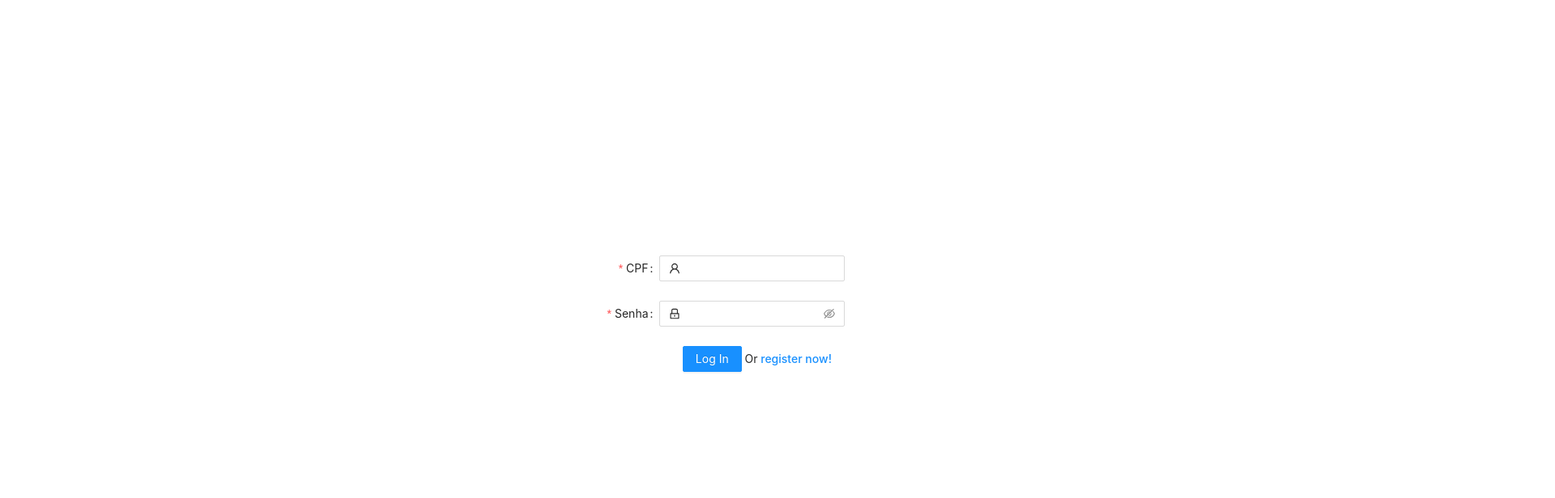
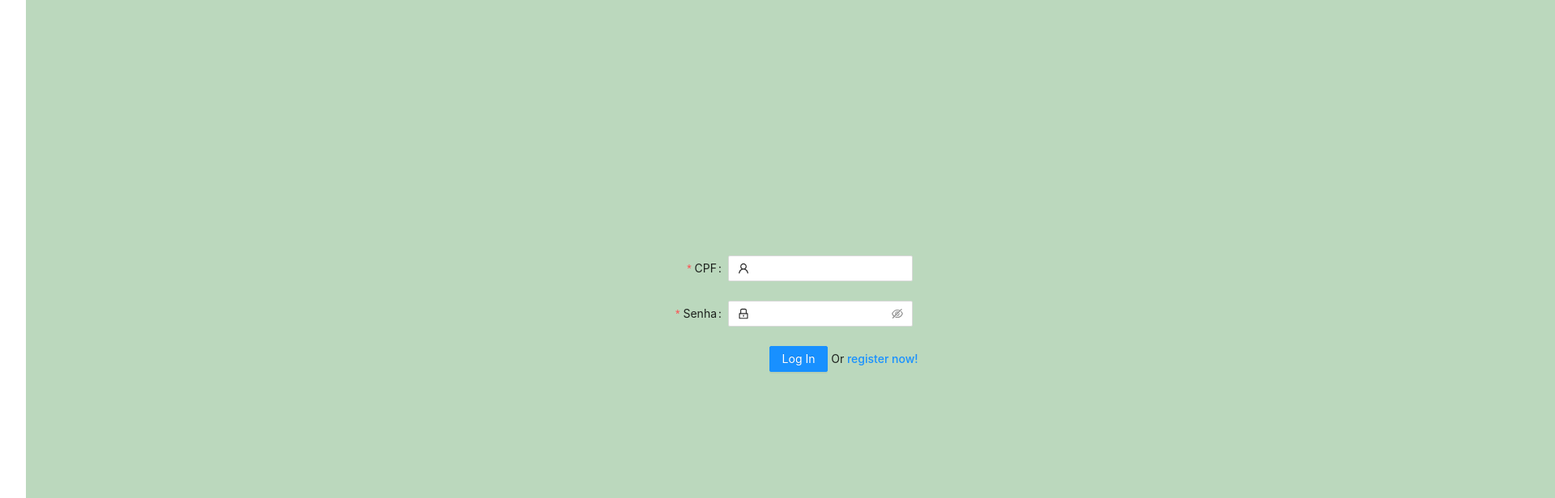
Before and after one commit to leonardogoandete/doasangue, a React (Vite) app: page /login in a window 1280 px wide. Shown: the top 616 px of the page at 81% size, 1920 px wide, since content can reach past the window. Built offline with nearby package versions, Linux system fonts and the light colour scheme.

Commit message:
Testando css

```diff
--- a/src/components/Login/index.tsx
+++ b/src/components/Login/index.tsx
@@ -2,7 +2,7 @@ import { Button, Col, Form, Input, Row, message } from "antd"
 import { useNavigate } from "react-router-dom"
 import {  LockOutlined, UserOutlined  } from '@ant-design/icons';
 import { useAuth } from "../../context/AuthProvider/useAuth"
-
+import styles from './login.css'
 
 export const Login = () => {
     const auth  = useAuth();
@@ -19,13 +19,15 @@ export const Login = () => {
 
     return(
         <div
+        className={styles} id="formulario"
         style={{
             padding:150,
-            width: 1800,
+            width: 1905,
             top: -290
         }}
         >
         <Row
+            className="formulario-row"
             justify="center"
             align="middle"
             style={{
--- /dev/null
+++ b/src/components/Login/login.css
@@ -0,0 +1,13 @@
+#formulario{
+    padding:150px;
+    width: 1900;
+    background-color: rgb(187, 216, 189);
+    font-size: large;
+
+}
+
+#formulario-row{
+    justify-content:"center";
+    align-items: "formulario";
+    height: '100vh';
+}
--- a/src/components/Postagem/index.tsx
+++ b/src/components/Postagem/index.tsx
@@ -2,8 +2,7 @@ import { List, Avatar } from "antd"
 import { useState } from 'react';
 import { IPostagem } from "../../context/PostagenProvider/types";
 import { Api } from "../../services/api";
-
-
+import styles from './postagem.css'
 
 export const Postagem = () => {
 
@@ -17,8 +16,9 @@ export const Postagem = () => {
   }
   //const post = getAllPosts()
 return (
+  <div className={styles}>
     <List
-    style={{padding:150, width: 1800, top: -290}}
+    //style={{padding:150, width: 1800, top: -290}}
     itemLayout="horizontal"
     dataSource={getAllPosts()}
     renderItem={item => (
@@ -31,5 +31,6 @@ return (
       </List.Item>
     )}
     />
+    </div>
 )
 }
--- a/src/components/Postagem/postagem.css
+++ b/src/components/Postagem/postagem.css
@@ -1,8 +1,18 @@
 li,ul {
-    background: aquamarine;
-    width: max-content;
-}
-div.ant-list-item-meta-content{
-    width: 100%;
+    background: rgb(111, 236, 178);
+    /*width: 100%; */
+    padding:10;
+    top: 10;
 
 }
+
+
+.teste {
+    background-color: skyblue;
+  }
+
+#postagens{
+    background: rgb(255, 0, 0);
+    width: 100%;
+    padding:150;
+}
```
Also changed, not shown: src/App.tsx (+1 -8 lines).
